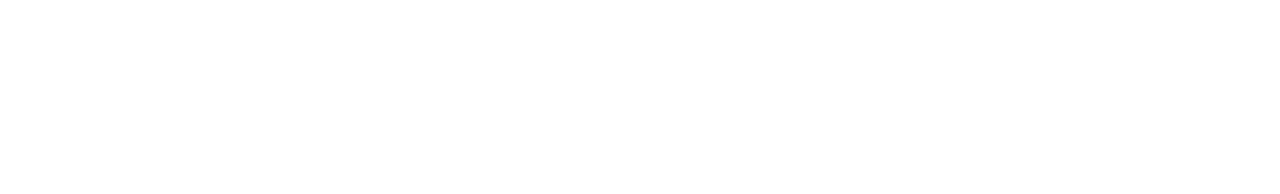
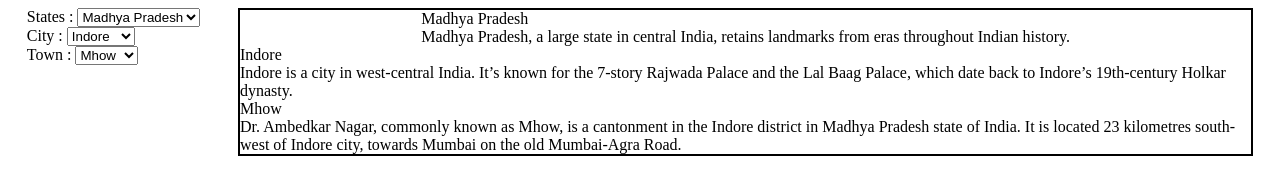
Before and after one commit to MrPratik07/React-Assignments-Set-2---Dropdown, a React app: page / in a window 1280 px wide. Built offline with nearby package versions, Linux system fonts and the light colour scheme.

Commit message:
added dropdowns

```diff
--- a/src/components/App.js
+++ b/src/components/App.js
@@ -1,5 +1,11 @@
-import React, { useState,useReducer } from "react";
+import React, { useState } from "react";
 import "./../styles/App.css";
+import StateDropDown from './Dropdown_state';
+import StateDetails from './State_details';
+import CityDropDown from './Dropdown_city';
+import CityDetails from './City_details';
+import TownDropDown from './Dropdown_town';
+import TownDetails from './Town_details';
 
 
 const states = [{
@@ -140,10 +146,40 @@ const states = [{
 
 function App()
 {
-	// Do not alter/remove main div
+	const [State,setState]=useState(0);
+	const [City,setCity]=useState(0);
+	const [Town,setTown]=useState(0);
+
+	const changeState=()=>{
+		let x=document.getElementById("state").value;
+		setState(x);
+		setCity(0);
+		setTown(0);
+	}
+
+	const changeCity=()=>{
+		let x=document.getElementById("city").value;
+		setCity(x);
+		setTown(0);
+	}
+
+	const changeTown=()=>{
+		let x=document.getElementById("town").value;
+		setTown(x);
+	}
+
 	return (
 	<div id="main">
-
+		<div className="dropdown-container">
+			<StateDropDown arrayStates={[...states]} changing={changeState}/>
+			<CityDropDown arrayStates={[...states]} changing={changeCity} changedState={State}/>
+			<TownDropDown arrayStates={[...states]} changing={changeTown} changedCity={City} changedState={State}/>
+		</div>
+		<div className="detail-container">
+		<StateDetails arrayStates={[...states]} changedState={State}/>
+		<CityDetails arrayStates={[...states]} changedState={State} changedCity={City}/>
+		<TownDetails arrayStates={[...states]} changedState={State} changedCity={City} changedTown={Town}/>
+		</div>
 	</div>
 	);
 }
--- /dev/null
+++ b/src/components/City_details.js
@@ -0,0 +1,18 @@
+import React from 'react';
+
+
+const CityDetails=(props)=>{
+    return(
+        <div id="city-name">
+                <div id="city-title">
+                        {props.arrayStates[props.changedState].city[props.changedCity].name}
+                </div>
+                <div id="city-description">
+                {props.arrayStates[props.changedState].city[props.changedCity].description}
+                </div>
+        </div>
+    )
+}
+
+
+export default CityDetails;
--- /dev/null
+++ b/src/components/Dropdown_city.js
@@ -0,0 +1,24 @@
+import React from 'react';
+
+
+const CityDropDown = (props) =>{
+    return (
+        <div>
+            <label for="city">City : </label>
+            <select name="city" id="city" onChange={props.changing}>
+            {
+                props.arrayStates.map(function(eState,indexState){
+                    if(indexState==props.changedState){
+                        return eState.city.map((eCity,indexCity)=>{
+                            return <option value={indexCity}>{eCity.name}</option>
+                        })
+                    }
+                })
+
+            }
+            </select>
+         </div>
+    )
+}
+
+export default CityDropDown;
--- /dev/null
+++ b/src/components/Dropdown_state.js
@@ -0,0 +1,21 @@
+import React from 'react';
+
+const StateDropDown=(props) => {
+    return (
+        <div>
+            <label for="states">States : </label>
+            <select name="state" id="state" onChange={props.changing}>
+                {props.arrayStates.map(function(eState,indexState)
+                {
+                    return <option value={indexState}>{eState.name}</option>
+                }
+
+                )
+                }
+            </select>
+
+        </div>
+    )
+}
+
+export default StateDropDown;
--- /dev/null
+++ b/src/components/Dropdown_town.js
@@ -0,0 +1,35 @@
+import React from 'react';
+
+
+const TownDropDown = (props) =>{
+    return (
+        <div>
+            <label for="town">Town : </label>
+            <select name="town" id="town" onChange={props.changing}>
+            {
+                props.arrayStates.map(function(eState,indexState){
+
+
+                    if(indexState==props.changedState){
+                        return eState.city.map((eCity,indexCity)=>{
+
+                            if(indexCity==props.changedCity){
+                            return eCity.landmarks.map((eTown,indexTown)=>{
+                                return <option value={indexTown}>{eTown.name}</option>
+
+                            })
+
+                            }
+
+                        })
+
+                    }
+                })
+
+            }
+            </select>
+         </div>
+    )
+}
+
+export default TownDropDown;
--- /dev/null
+++ b/src/components/State_details.js
@@ -0,0 +1,18 @@
+import React from 'react';
+
+
+const StateDetails=(props)=>{
+    return(
+        <div id="state-name">
+                <div id="state-title">
+                        {props.arrayStates[props.changedState].name}
+                </div>
+                <div id="state-description">
+                {props.arrayStates[props.changedState].description}
+                </div>
+        </div>
+    )
+}
+
+
+export default StateDetails;
--- /dev/null
+++ b/src/components/Town_details.js
@@ -0,0 +1,18 @@
+import React from 'react';
+
+
+const TownDetails=(props)=>{
+    return(
+        <div id="town-name">
+                <div id="town-title">
+                        {props.arrayStates[props.changedState].city[props.changedCity].landmarks[props.changedTown].name}
+                </div>
+                <div id="town-description">
+                {props.arrayStates[props.changedState].city[props.changedCity].landmarks[props.changedTown].description}
+                </div>
+        </div>
+    )
+}
+
+
+export default TownDetails;
--- a/src/styles/App.css
+++ b/src/styles/App.css
@@ -1,16 +1,19 @@
-h1 {
-    color: #27aedb;
-    text-align: center;
-    }
+#main{
+    display: flex;
+    justify-content:space-around;
 
+}
 
-button{
-    color: #27aedb;
-    text-align: center;
+.dropdown-container{
+    border: 2px;
+}
+
+.detail-container{
+    border: 2px solid;
+    display: flex;
     justify-content: center;
     align-items: center;
+    flex-direction: column;
+    width: 80%;
+    height: 60%;
 }
-
-.bg-pink{
-	background-color:pink;
-}
```
